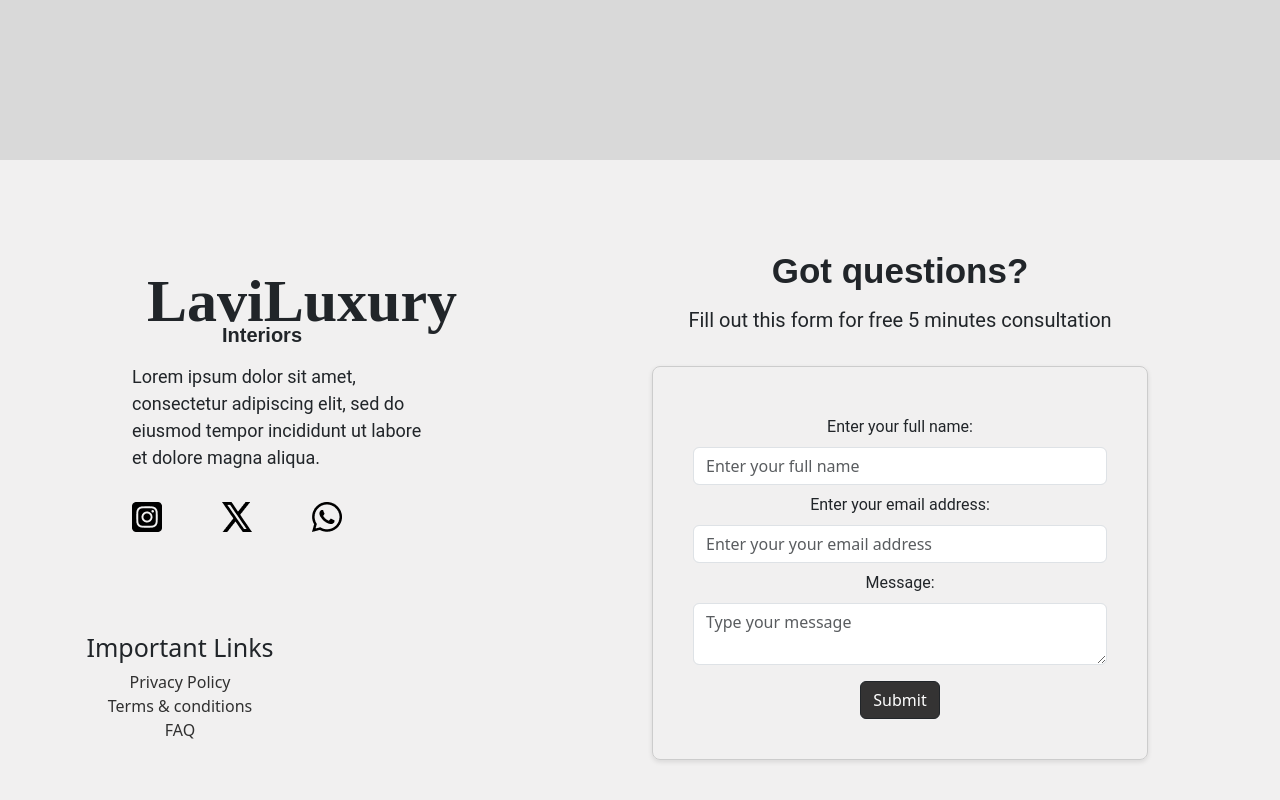
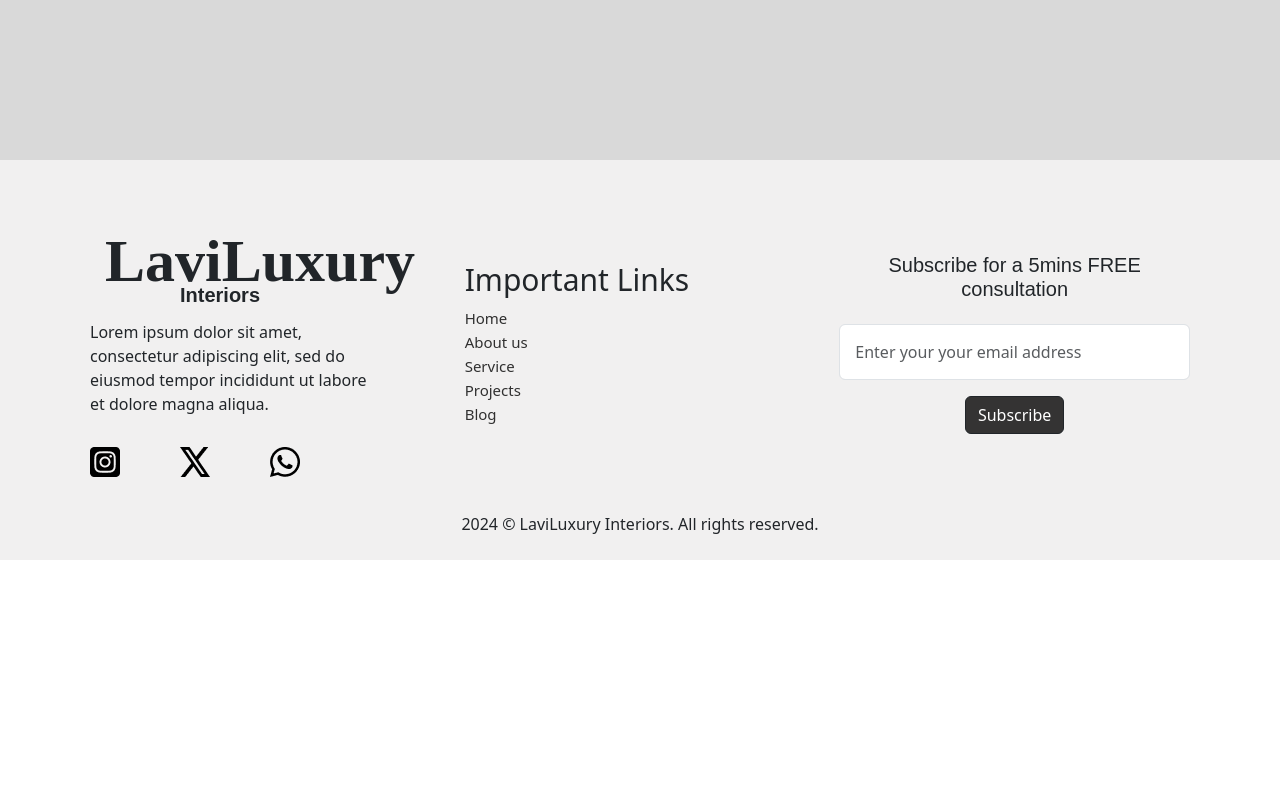
Before and after one commit to Tamarahhh/laviluxury, a React (Create React App) app: page / in a window 1280 px wide. Shown: the part 3740-4540 px from the top of the page. After the commit the page ends 4300 px from the top, so only its background shows below. Built offline with nearby package versions, Linux system fonts and the light colour scheme.

Commit message:
Made a few changes on the footer

```diff
--- a/src/App.js
+++ b/src/App.js
@@ -6,7 +6,7 @@ import About from "./About";
 import Project from "./Project";
 import Service from "./Service";
 import Testimonial from "./Testimonial";
-import Contact from "./Contact";
+import Footer from "./Footer";
 
 function App() {
   return (
@@ -17,7 +17,7 @@ function App() {
       <Project />
       <Service />
       <Testimonial />
-      <Contact />
+      <Footer />
     </div>
   );
 }
--- a/src/Contact.css
+++ /dev/null
@@ -1,103 +0,0 @@
-.Contact {
-  background: #f1f0f0;
-  height: 700px;
-  padding: 90px 120px;
-}
-.Contact .contact-content {
-  margin: 0;
-}
-
-.Contact .contact-text {
-  font-family: "Roboto", sans-serif;
-  font-size: 18px;
-  text-align: left;
-  padding-top: 18px;
-}
-
-.Contact .socials {
-  display: flex;
-  align-items: center;
-  padding-top: 15px;
-  gap: 60px;
-}
-
-.socials .instagram {
-  background-image: url(images/instagram.png);
-  background-size: cover;
-  height: 30px;
-  width: 30px;
-}
-
-.socials .twitter {
-  background-image: url(images/twitterx.png);
-  height: 30px;
-  width: 30px;
-}
-
-.socials .whatsapp {
-  background-image: url(images/whatsapp.png);
-  height: 30px;
-  width: 30px;
-}
-
-.Contact a {
-  text-decoration: none;
-}
-
-.Contact .links {
-  display: inline;
-  align-items: left;
-  position: relative;
-  left: -200px;
-  padding-top: 15px;
-  gap: 60px;
-}
-
-.links h2 {
-  font-size: 25px;
-  padding-top: 100px;
-}
-
-.links a {
-  color: #000;
-  opacity: 0.8;
-}
-
-.links a:hover {
-  text-decoration: underline;
-}
-
-.contact-form h2 {
-  font-family: "Poppins", sans-serif;
-  font-size: 35px;
-  font-weight: 700;
-  padding-bottom: 5px;
-}
-
-.contact-form p {
-  font-family: "Roboto", sans-serif;
-  font-size: 20px;
-  padding-bottom: 15px;
-}
-
-div Form {
-  padding: 40px;
-  border: 1px solid #ccc;
-  border-radius: 8px;
-  box-shadow: 0 2px 5px rgba(0, 0, 0, 0.1);
-}
-
-Form .form-titlte {
-  font-family: "Roboto", sans-serif;
-  font-weight: 400;
-}
-
-.Contact button {
-  background: #343333;
-}
-
-.Contact button:hover {
-  color: #343333;
-  background: #f1f0f0;
-  border: 1px solid #343333;
-}
--- a/src/Contact.js
+++ /dev/null
@@ -1,69 +0,0 @@
-import React from "react";
-import "./Contact.css";
-import Form from "react-bootstrap/Form";
-import Button from "react-bootstrap/Button";
-
-export default function Contact() {
-  return (
-    <div className="Contact">
-      <div className="row contact-content">
-        <div className="col-6 ">
-          <div className="logo">
-            <h1>LaviLuxury</h1>
-            <p>Interiors</p>
-          </div>
-          <p className="contact-text">
-            Lorem ipsum dolor sit amet, <br /> consectetur adipiscing elit, sed
-            do <br />
-            eiusmod tempor incididunt ut labore <br /> et dolore magna aliqua.
-          </p>
-          <div className="socials">
-            <a href="/" className="instagram"></a>
-            <a href="/" className="twitter"></a>
-            <a href="/" className="whatsapp"></a>
-          </div>
-
-          <div className="links">
-            <h2>Important Links</h2>
-            <a href="/">Privacy Policy</a> <br />
-            <a href="/">Terms & conditions</a> <br />
-            <a href="/">FAQ</a>
-          </div>
-        </div>
-        <div className="col-6 contact-form">
-          <h2>Got questions?</h2>
-          <p>Fill out this form for free 5 minutes consultation</p>
-
-          <Form>
-            <Form.Group>
-              <Form.Label className="mt-2 form-titlte">
-                Enter your full name:
-              </Form.Label>
-              <Form.Control type="text" placeholder="Enter your full name" />
-            </Form.Group>
-            <Form.Group>
-              <Form.Label className="mt-2 form-titlte">
-                Enter your email address:
-              </Form.Label>
-              <Form.Control
-                type="email"
-                placeholder="Enter your your email address"
-              />
-            </Form.Group>
-            <Form.Group>
-              <Form.Label className=" mt-2 form-titlte">Message:</Form.Label>
-              <Form.Control
-                as="textarea"
-                row={3}
-                placeholder="Type your message"
-              />
-            </Form.Group>
-            <Button className="mt-3" variant="dark" type="submit">
-              Submit
-            </Button>
-          </Form>
-        </div>
-      </div>
-    </div>
-  );
-}
--- /dev/null
+++ b/src/Footer.css
@@ -0,0 +1,91 @@
+.Footer {
+  background: #f1f0f0;
+  height: 400px;
+  padding: 50px 90px;
+}
+
+.Footer .content {
+  display: flex;
+  align-items: center;
+  justify-content: space-evenly;
+}
+
+.Footer .socials {
+  display: flex;
+  align-items: center;
+  padding-top: 15px;
+  gap: 60px;
+}
+
+.contact-text {
+  text-align: left;
+  padding-top: 15px;
+}
+
+.socials .instagram {
+  background-image: url(images/instagram.png);
+  background-size: cover;
+  height: 30px;
+  width: 30px;
+}
+
+.socials .twitter {
+  background-image: url(images/twitterx.png);
+  height: 30px;
+  width: 30px;
+}
+
+.socials .whatsapp {
+  background-image: url(images/whatsapp.png);
+  height: 30px;
+  width: 30px;
+}
+
+.Footer a {
+  text-decoration: none;
+}
+
+.links {
+  text-align: left;
+}
+
+.links h2 {
+  font-size: 30px;
+  font-weight: 500;
+}
+
+.links a {
+  font-size: 15px;
+  color: #000;
+  opacity: 0.8;
+  padding-top: 15px;
+}
+
+.links a:hover {
+  text-decoration: underline;
+}
+
+.subscribe-form h2 {
+  font-family: "Poppins", sans-serif;
+  font-size: 20px;
+  font-weight: 500;
+  padding-bottom: 15px;
+}
+
+.subscribe-form .email-input {
+  padding: 15px;
+}
+
+.Footer button {
+  background: #343333;
+}
+
+.Footer button:hover {
+  color: #343333;
+  background: #f1f0f0;
+  border: 1px solid #343333;
+}
+
+.Footer .copyright {
+  padding-top: 35px;
+}
--- /dev/null
+++ b/src/Footer.js
@@ -0,0 +1,58 @@
+import React from "react";
+import "./Footer.css";
+import Form from "react-bootstrap/Form";
+import Button from "react-bootstrap/Button";
+
+export default function Footer() {
+  return (
+    <div className="Footer">
+      <div className="row content">
+        <div className="col-4">
+          <div className="logo">
+            <h1>LaviLuxury</h1>
+            <p>Interiors</p>
+          </div>
+          <p className="contact-text">
+            Lorem ipsum dolor sit amet, <br /> consectetur adipiscing elit, sed
+            do <br />
+            eiusmod tempor incididunt ut labore <br /> et dolore magna aliqua.
+          </p>
+          <div className="socials">
+            <a href="/" className="instagram"></a>
+            <a href="/" className="twitter"></a>
+            <a href="/" className="whatsapp"></a>
+          </div>
+        </div>
+        <div className="col-4 links">
+          <h2>Important Links</h2>
+          <a href="/">Home</a> <br />
+          <a href="/">About us</a> <br />
+          <a href="/">Service</a> <br />
+          <a href="/">Projects</a> <br />
+          <a href="/">Blog</a>
+        </div>
+        <div className="col-4 subscribe-form">
+          <h2>Subscribe for a 5mins FREE consultation</h2>
+          <Form>
+            <Form.Group>
+              <Form.Control
+                type="email"
+                placeholder="Enter your your email address"
+                className="email-input"
+              />
+            </Form.Group>
+            <Button className="mt-3" variant="dark" type="submit">
+              Subscribe
+            </Button>
+          </Form>
+        </div>
+      </div>
+      <div className="copyright">
+        <p>
+          {new Date().getFullYear()} &copy; LaviLuxury Interiors. All rights
+          reserved.
+        </p>
+      </div>
+    </div>
+  );
+}
```
